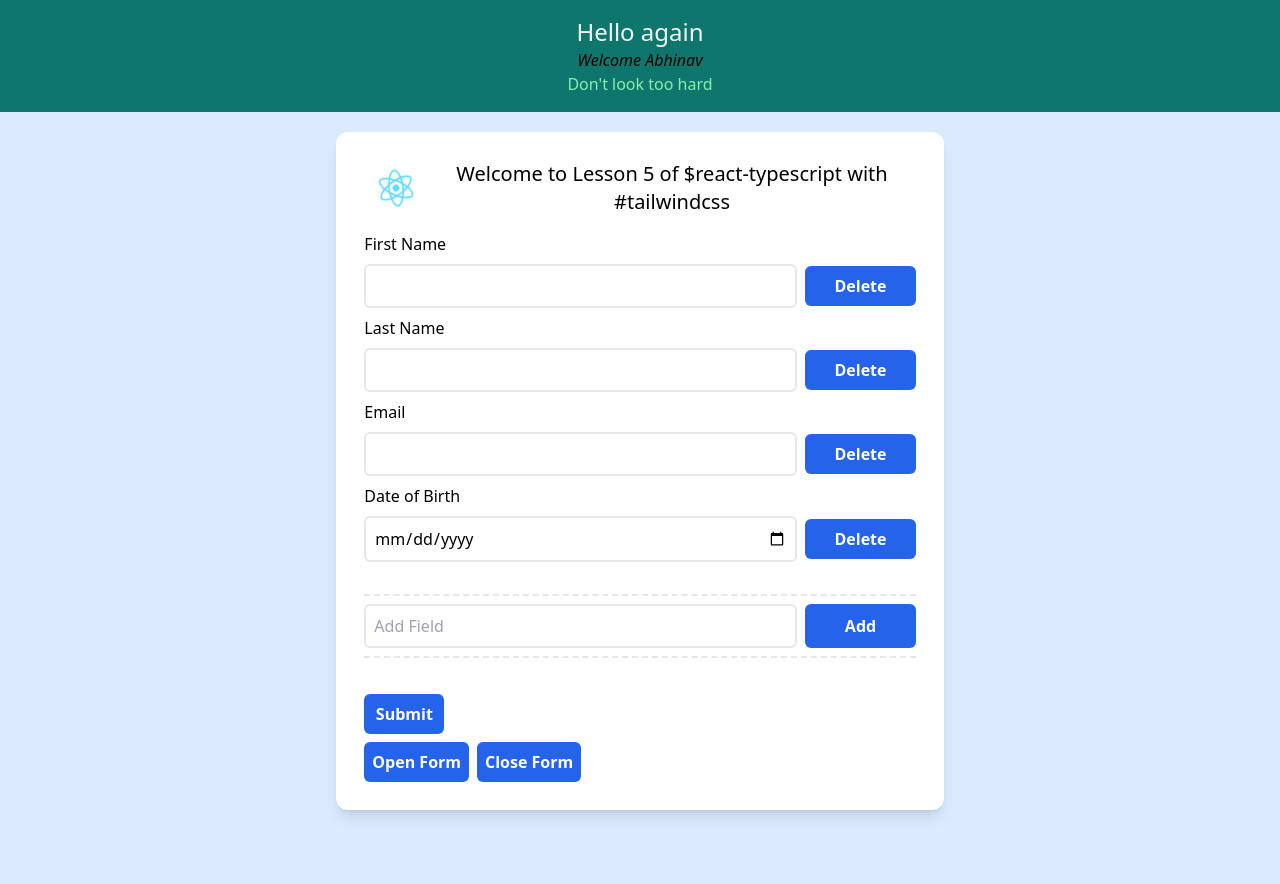
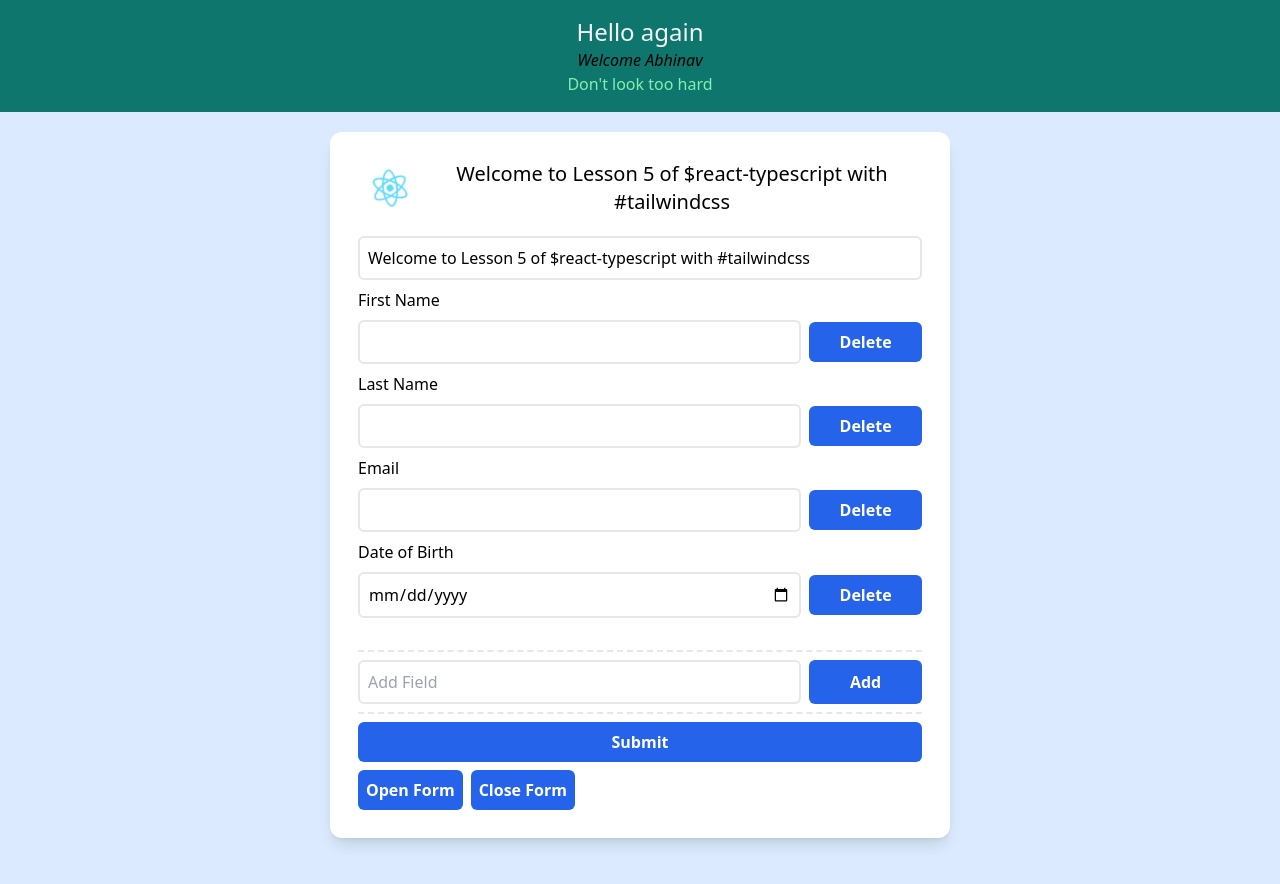
Before and after one commit to abeeto/reactforall_msOne, a React (Create React App) app: page / in a window 1280 px wide. Both pictures are taken after a click on the button "Open Form". Shown: the top 884 px of the page. Built offline with nearby package versions, Linux system fonts and the light colour scheme.

Commit message:
Form can have a name and be saved using LocalStorage

```diff
--- a/src/App.tsx
+++ b/src/App.tsx
@@ -2,20 +2,20 @@ import React, { useState } from 'react';
 import AppContainer from './AppContainer';
 import FormHeading from './FormHeading';
 import FormElements from './FormElements';
-import FormSubmit from './FormSubmit';
 import { FormBtn } from './FormBtn';
 import FormHome from './FormHome';
 
 function App() {
   const [formOpen, setFormOpen] = useState("HOME");
+  const [formTitle, setFormTitle] = useState<string>("Welcome to Lesson 5 of $react-typescript with #tailwindcss");
+
   return (
     <AppContainer>
-      <FormHeading/>
+      <FormHeading innerText={formTitle}/>
       {
         formOpen === "FORM" ?
         <>
-          <FormElements/>
-          <FormSubmit innerText='Submit'/>
+          <FormElements formTitle={formTitle} setFormTitle={setFormTitle}/>
         </>
         :
         <FormHome/>
--- a/src/AppContainer.tsx
+++ b/src/AppContainer.tsx
@@ -3,7 +3,7 @@ import React from "react";
 export default function AppContainer(props: {children: React.ReactElement[]}) {
     return (
         <div className="flex h-screen bg-blue-100 items-start p-5 justify-center">
-            <div className="flex flex-col gap-2 flex-grow-1 w-500 bg-white shadow-lg rounded-xl p-7">
+            <div className="flex flex-col gap-2 flex-shrink-1 basis-2/4 bg-white shadow-lg rounded-xl p-7">
                 {props.children}
             </div>
         </div>
--- a/src/FormElements.tsx
+++ b/src/FormElements.tsx
@@ -1,35 +1,52 @@
-import React, {useState} from "react";
+import React, {useState, useRef} from "react";
 import { FormBtn } from "./FormBtn";
-import { text } from "stream/consumers";
 
-interface formItem {
+interface form {
+  id: number,
+  title: string,
+  elements: formFieldElement[]
+}
+interface formFieldElement {
   id: number,
   label: string,
   type:string
 }
 
-export default function FormElements() {
-  const [newField, setNewField] = useState("");
-  const [formItems, setFormItems] = useState<formItem[]>([
+interface FormTitleProps {
+  formTitle: string;
+  setFormTitle: React.Dispatch<React.SetStateAction<string>>;
+}
+
+export default function FormElements({formTitle, setFormTitle} : FormTitleProps) {
+  const [newField, setNewField] = useState<string>("");
+  const [formFieldElements, setFormFieldElements] = useState<formFieldElement[]>([
     {id: 1, label: "First Name", type: "text"},
     {id: 2, label: "Last Name", type: "text"},
     {id: 3, label: "Email", type: "email"},
     {id: 4, label: "Date of Birth", type: "date"}
   ]);
-  const deleteFormItem = (idDelete: number) => {
-    return formItems.filter((item: formItem) => item.id !== idDelete);
+  const deleteFormFieldElement = (idDelete: number) => {
+    return formFieldElements.filter((item: formFieldElement) => item.id !== idDelete);
   }
+  const titleRef = useRef(null);
     return (
       <div className="flex flex-col">
+        <div className="flex flex-row">
+          <input className="border-2 border-grey-200 rounded-md p-2 flex-1" type="text" ref={titleRef} value={formTitle} onChange={(e) => {
+            setFormTitle(e.target.value);
+            console.log(formTitle);
+          }}/>
+        </div>
+
         {
-          formItems.map(item => {
+          formFieldElements.map(item => {
             return (
               <React.Fragment key={item.id}>
                 <label className="text-m font-medium my-2" htmlFor={item.label}>{item.label}</label>
                 <div className="flex flex-row justify-between gap-2">
                   <input className="border-2 border-grey-200 rounded-md p-2 flex-1" id={item.label} type={item.type} />
                   <FormBtn innerText="Delete" onClick={(_)=>{
-                    setFormItems(deleteFormItem(item.id));
+                    setFormFieldElements(deleteFormFieldElement(item.id));
                   }} className="self-center w-1/5"/>
                 </div>
               </React.Fragment>
@@ -47,9 +64,14 @@ export default function FormElements() {
             }
           }/>
           <FormBtn innerText="Add" className="w-1/5"onClick={(_) => {
-            setFormItems([...formItems, {id: Number(new Date()), label: newField, type: "text"}])
+            setFormFieldElements([...formFieldElements, {id: Number(new Date()), label: newField, type: "text"}])
           }}/>
         </div>
+        <FormBtn innerText='Submit' onClick= {(e) => {
+          e.preventDefault();
+          let currentForm:form = {id: Number(new Date()), title: formTitle, elements: formFieldElements};
+          localStorage.setItem(currentForm.id.toString(), JSON.stringify({title: currentForm.title, elements: currentForm.elements}))
+        }}/>
       </div>
     )
 }
--- a/src/FormHeading.tsx
+++ b/src/FormHeading.tsx
@@ -1,9 +1,12 @@
 import logo from "./logo.svg";
-export default function FormHeading() {
+interface innerText {
+  innerText: string;
+}
+export default function FormHeading({innerText} : innerText) {
     return (
-      <div className="flex flex-row gap-2">
+      <div className="flex flex-row gap-2 mb-3">
         <img src={logo} className="animate-spin flex-shrink-1 flex-grow-0 w-16" alt="logo" />
-        <h1 className="mx-5 text-center text-xl font-medium flex-grow-1">Welcome to Lesson 5 of $react-typescript with <br/> #tailwindcss</h1>
+        <h1 className="mx-5 text-center text-xl font-medium flex-grow-1 self-center">{innerText}</h1>
         <div className="flex flex-col gap-1"></div>
       </div>
     );
--- a/src/FormSubmit.tsx
+++ /dev/null
@@ -1,7 +0,0 @@
-import React from "react";
-
-export default function FormSubmit({innerText} : {innerText: string}) {
-    return (
-        <input type="submit" className="bg-blue-600 text-white font-bold p-2 max-w-20 rounded-md mt-5 hover:bg-blue-500 hover:cursor-pointer" value={innerText}/>
-    )
-}
```
